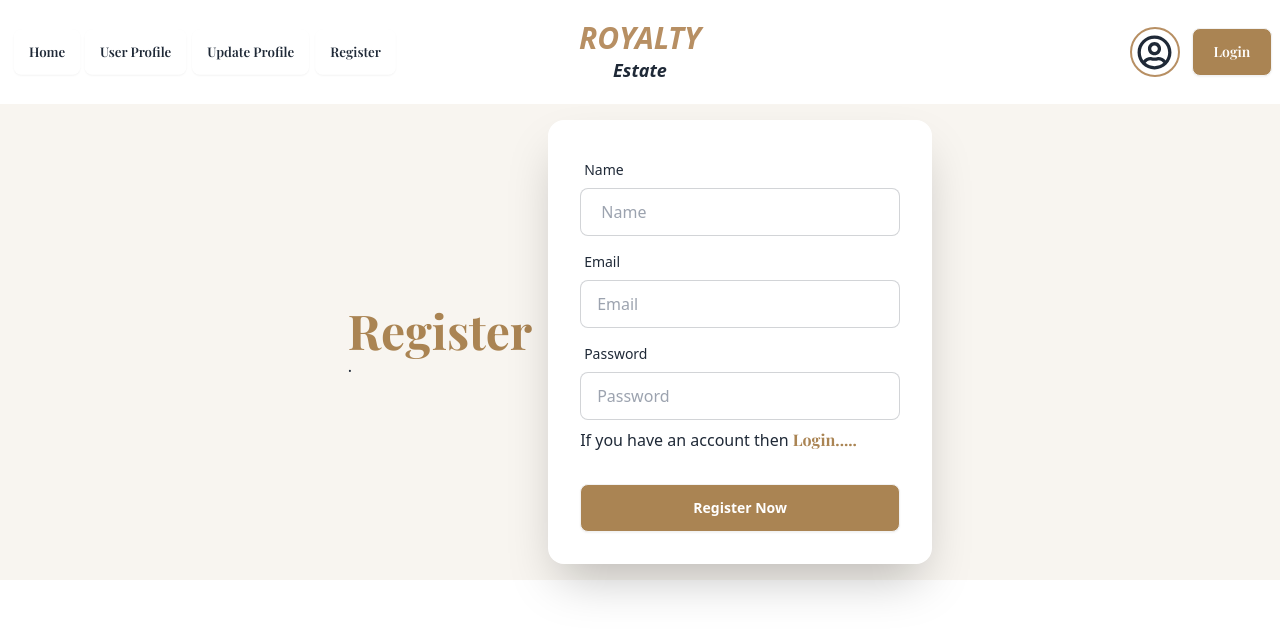
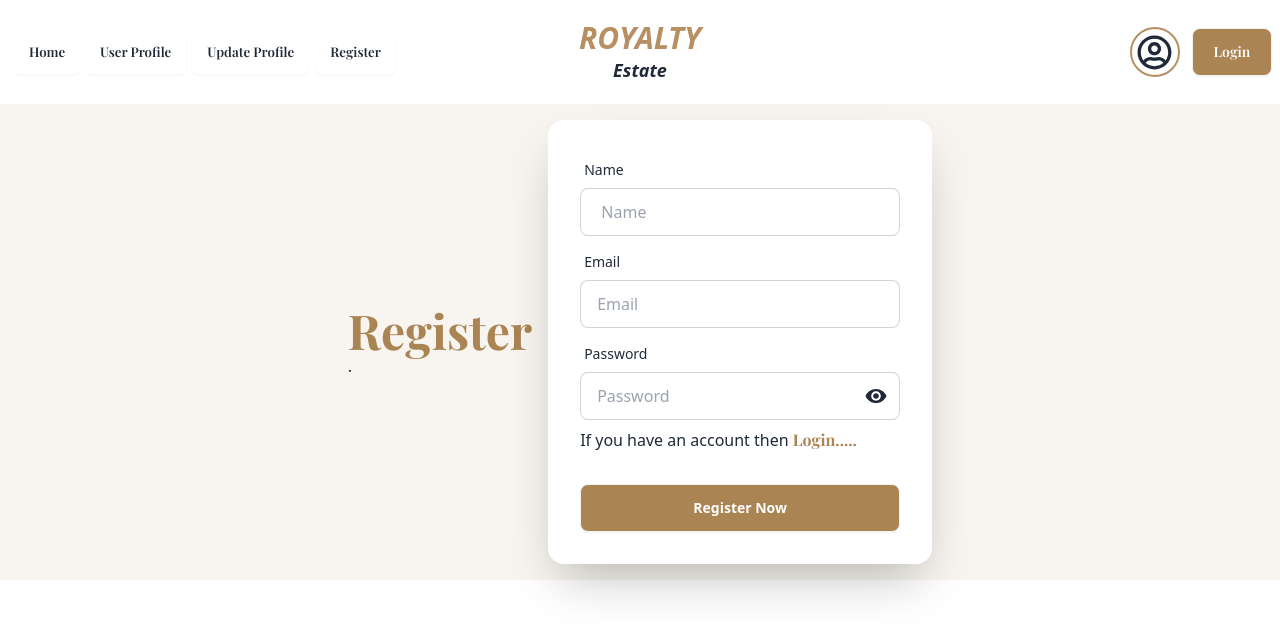
Before and after one commit to BadarHossain1/Royalty-estate, a React (Vite) app: page /register in a window 1280 px wide. Shown: the top 630 px of the page. Built offline with nearby package versions, Linux system fonts and the light colour scheme; a web font is replaced by a local one.

Commit message:
Aos package implemented

```diff
--- a/package.json
+++ b/package.json
@@ -10,7 +10,7 @@
     "preview": "vite preview"
   },
   "dependencies": {
-    "aos": "^2.3.4",
+    "aos": "^3.0.0-beta.6",
     "localforage": "^1.10.0",
     "match-sorter": "^6.3.4",
     "react": "^18.2.0",
--- a/src/Home/Home.jsx
+++ b/src/Home/Home.jsx
@@ -2,6 +2,11 @@ import Banner from "./Banner/Banner";
 import Portfolio from "./Portfolio/Portfolio";
 import Reviews from "./Reviews/Reviews";
 import Stats from "./Stats/Stats";
+
+import AOS from 'aos';
+import 'aos/dist/aos.css'; // You can also use <link> for styles
+// ..
+AOS.init();
 
 const Home = () => {
     return (
@@ -12,11 +17,11 @@ const Home = () => {
                 <Portfolio></Portfolio>
 
             </div>
-            <div className="mt-[100px]">
+            <div className="mt-[100px]" data-aos="zoom-in" data-aos-duration="1000">
                 <Reviews></Reviews>
 
             </div>
-            <div className="mt-[150px] mx-auto">
+            <div className="mt-[150px] mx-auto" data-aos="zoom-in" data-aos-duration="1000">
                 <Stats></Stats>
 
             </div>
--- a/src/Home/Login/Login.jsx
+++ b/src/Home/Login/Login.jsx
@@ -14,8 +14,8 @@ const Login = () => {
     }
 
     return (
-        <div>
-            <div className="hero min-h-[90%] mx-auto bg-[#F8F5F0]">
+        <div className="hero min-h-[90%] mx-auto bg-[#F8F5F0]">
+            <div  data-aos="fade-left" data-aos-duration="500">
                 <div className="hero-content flex-col lg:flex-row-reverse">
                     <div className="text-center lg:text-left w-2/4">
                         <h1 className="text-5xl font-bold text-[#aa8453] font-playfair-display">Login</h1>
--- a/src/Home/Portfolio/Portfolio.jsx
+++ b/src/Home/Portfolio/Portfolio.jsx
@@ -19,7 +19,7 @@ const Portfolio = () => {
         <div className="mt-6">
             <p className="text-black text-2xl lg:text-4xl  font-playfair-display font-semibold w-full text-center  mb-16 underline  pt-10">A Collection of <span className="text-[#aa8453]">Luxury</span> Listings</p>
 
-            <div className="lg:w-7xl mx-auto  grid grid-cols-1 md:grid-cols-2 lg:grid-cols-3 gap-4 ">
+            <div data-aos="fade-up" data-aos-duration="2000" className="lg:w-7xl mx-auto  grid grid-cols-1 md:grid-cols-2 lg:grid-cols-3 gap-4 ">
             {
                 datas.map(data => <Card key={data.id} data={data}></Card>)
             }
--- a/src/Home/Reviews/Reviews.jsx
+++ b/src/Home/Reviews/Reviews.jsx
@@ -4,7 +4,9 @@ import { FaQuoteLeft } from "react-icons/fa";
 const Reviews = () => {
 
     return (
-        <div >
+        <div
+
+            >
             <p className="text-black text-2xl lg:text-4xl  font-playfair-display font-semibold w-full text-center  mb-16 underline  pt-10">Our <span className="text-[#aa8453]">Happy</span> Clients</p>
 
 
--- a/src/Register/Register.jsx
+++ b/src/Register/Register.jsx
@@ -1,10 +1,21 @@
 import { Link } from "react-router-dom";
+import { IoMdEye } from "react-icons/io";
+import { useState } from "react";
+import { IoMdEyeOff } from "react-icons/io";
 
 
 const Register = () => {
+
+    const [eye, setEye] = useState(true);
+
+
+    const handleEye = (e) =>{
+        e.preventDefault();
+        setEye(!eye);
+    }
     return (
-        <div>
-            <div className="hero min-h-[90%] mx-auto bg-[#F8F5F0]">
+        <div className="hero min-h-[90%] mx-auto bg-[#F8F5F0]">
+            <div  data-aos="fade-right" data-aos-duration="500">
                 <div className="hero-content flex-col lg:flex-row-reverse">
 
                     <div className="card shrink-0 w-3/4 max-w-sm shadow-2xl bg-base-100">
@@ -21,11 +32,16 @@ const Register = () => {
                                 </label>
                                 <input type="email" name="email" placeholder="Email" className="input input-bordered" required />
                             </div>
-                            <div className="form-control">
+                            <div className="form-control relative">
                                 <label className="label">
                                     <span className="label-text">Password</span>
                                 </label>
-                                <input type="password" name="name" placeholder="Password" className="input input-bordered" required />
+                                <input type={eye? "password" : "text" } name="password" placeholder="Password" className="input input-bordered" required />
+                                <button onClick={handleEye}>
+                                    {
+                                       eye? <IoMdEye className="absolute right-3 bottom-3 w-6 h-6" /> :  <IoMdEyeOff className="absolute right-3 bottom-3 w-6 h-6" />
+                                    }
+                                </button>
 
                             </div>
                             <p>If you have an account then <Link to='/login' className="text-[#aa8453] font-bold font-playfair-display">Login.....</Link></p>
```
Also changed, not shown: 1 other file (tests, documents, lock files or other folders).
